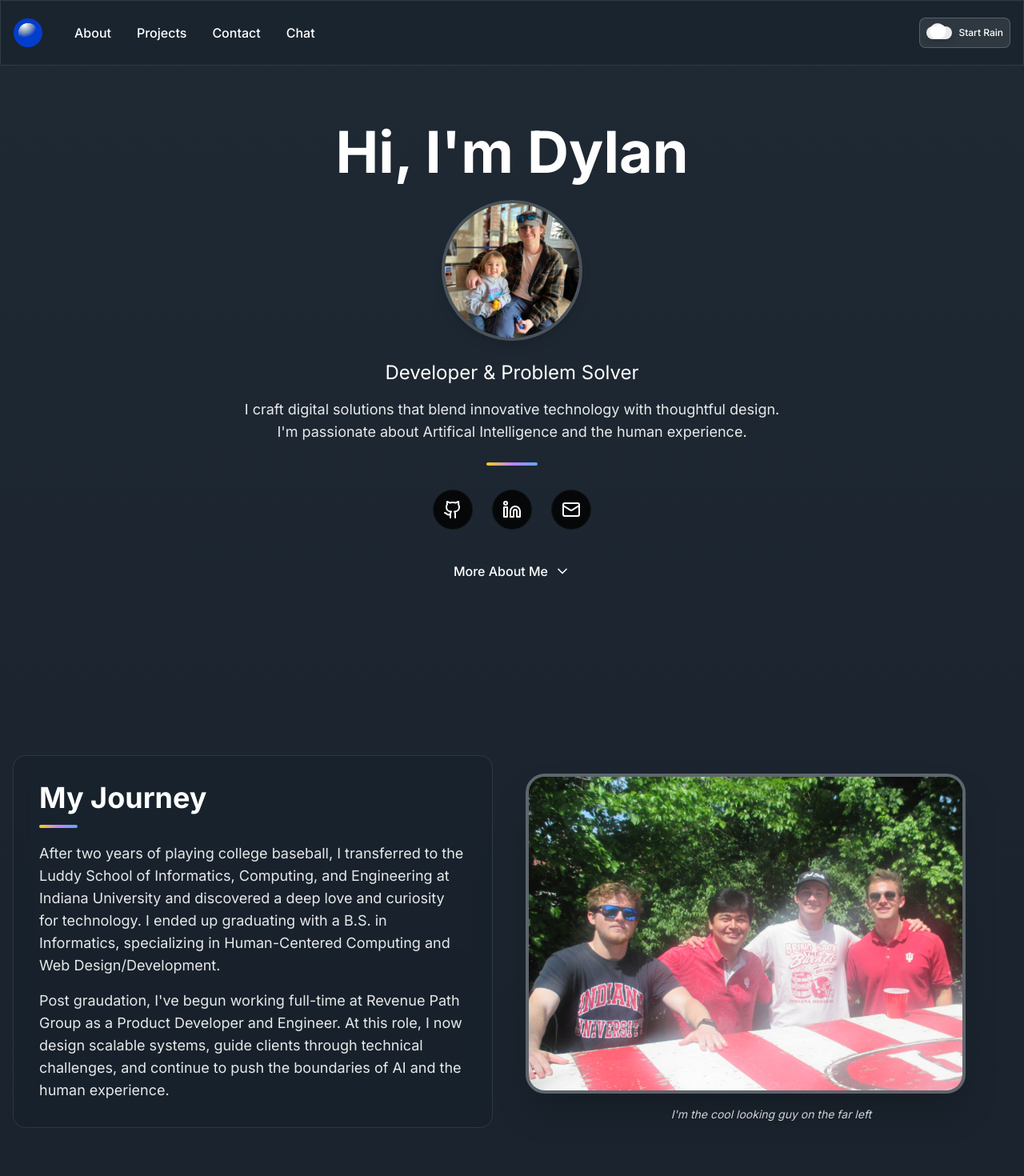
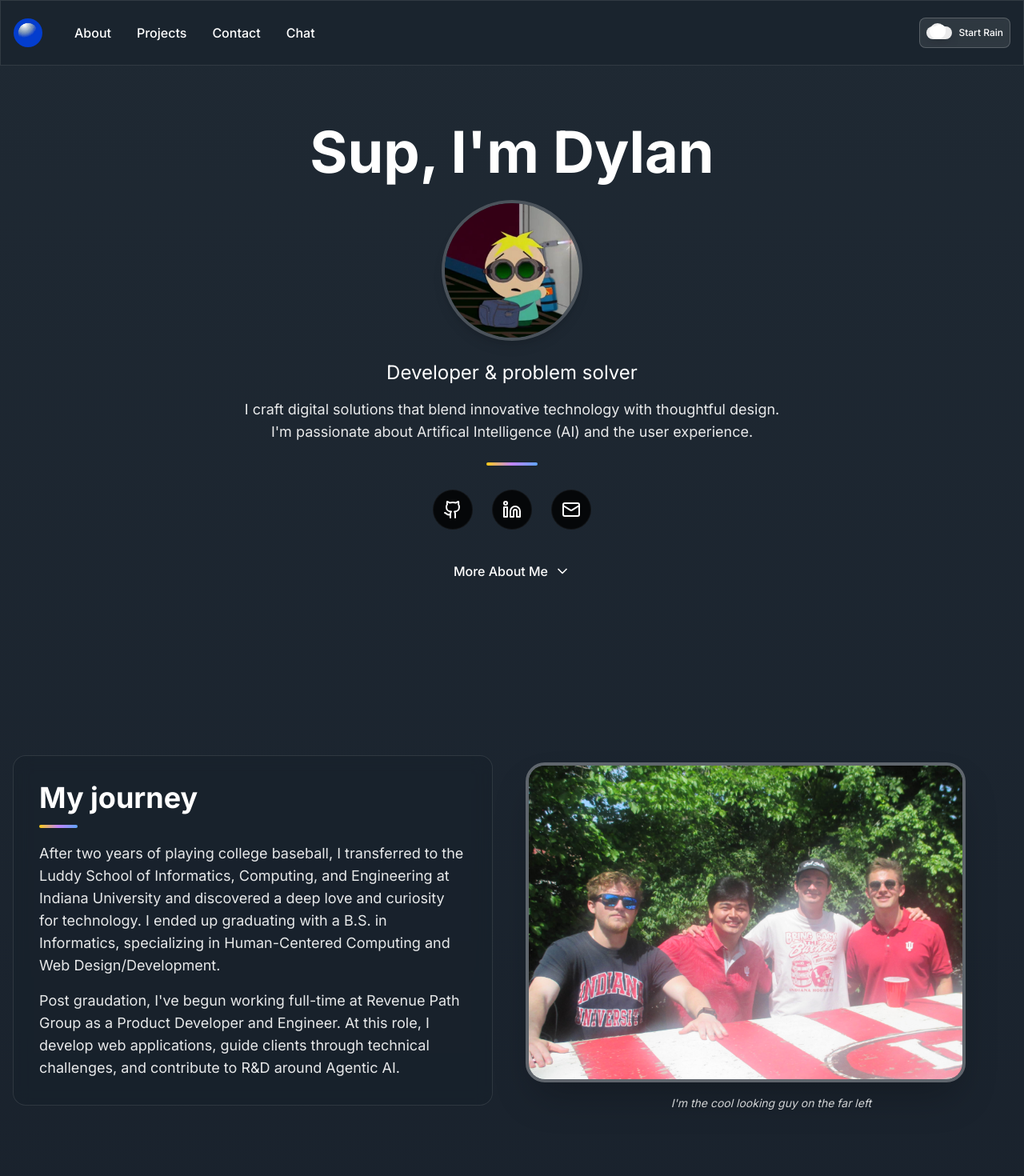
Before and after one commit to dylGray/dylans-web, a React (Vite) app: page / in a window 1280 px wide. Shown: the top 1470 px of the page at 80% size. Built offline with nearby package versions, Linux system fonts and the light colour scheme.

Commit message:
small changes

```diff
--- a/src/components/About.tsx
+++ b/src/components/About.tsx
@@ -7,14 +7,14 @@ const About = () => {
 
         <div className="grid grid-cols-1 lg:grid-cols-2 gap-12 items-center mb-16">
           <div className="glass rounded-2xl p-8 relative overflow-visible">
-            <h3 className="text-3xl sm:text-4xl font-bold text-white mb-3">My Journey</h3>
+            <h3 className="text-3xl sm:text-4xl font-bold text-white mb-3">My journey</h3>
             <span className="inline-block mb-3 w-12 h-1 bg-gradient-to-r from-yellow-400 via-purple-400 to-blue-400 rounded-full" />
               <div className="space-y-4 leading-relaxed">
                 <p className='text-sm md:text-lg text-white/90'>
                   After two years of playing college baseball, I transferred to the Luddy School of Informatics, Computing, and Engineering at Indiana University and discovered a deep love and curiosity for technology. I ended up graduating with a B.S. in Informatics, specializing in Human-Centered Computing and Web Design/Development.
                 </p>
                 <p className='text-sm md:text-lg text-white/90'>
-                  Post graudation, I've begun working full-time at Revenue Path Group as a Product Developer and Engineer. At this role, I now design scalable systems, guide clients through technical challenges, and continue to push the boundaries of AI and the human experience.
+                  Post graudation, I've begun working full-time at Revenue Path Group as a Product Developer and Engineer. At this role, I develop web applications, guide clients through technical challenges, and contribute to R&D around Agentic AI.
                 </p>
               </div>
           </div>
--- a/src/components/ChatShowcase.tsx
+++ b/src/components/ChatShowcase.tsx
@@ -9,7 +9,7 @@ const ChatShowcase: React.FC = () => {
         <div className="mx-auto max-w-5xl rounded-3xl mt-2 md:mt-0 p-4 md:p-8 md:p-12">
           <div className="space-y-6">
             <h2 className="text-2xl md:text-4xl font-bold text-white -mb-4 md:-mb-3 flex items-center justify-center gap-2">
-              Under Construction <WrenchIcon className="w-8 h-8 text-white/70" />
+              Under construction <WrenchIcon className="w-8 h-8 text-white/70" />
             </h2>
 
             <p className="text-sm sm:text-xl text-white/90 max-w-4xl mx-auto sm:leading-[1.5] mb-2">
--- a/src/components/Experience.tsx
+++ b/src/components/Experience.tsx
@@ -34,7 +34,7 @@ const ExperienceAndSlideshow: React.FC = () => {
     <section className="w-full px-2 sm:px-4 lg:px-8 py-12">
         <div className="max-w-7xl mx-auto px-2">
             <h2 className="text-2xl sm:text-4xl mb-2 font-bold text-white gap-3 px-1 text-center md:text-left">
-                Skills and Experience<span className="hidden md:inline-block ml-3 mb-1.5 w-8 h-1 bg-gradient-to-r from-yellow-400 via-purple-400 to-blue-400 rounded-full" />
+                My core skills, and what I love<span className="hidden md:inline-block ml-3 mb-1.5 w-8 h-1 bg-gradient-to-r from-yellow-400 via-purple-400 to-blue-400 rounded-full" />
             </h2>
             <p className="text-white/90 w-full text-sm md:text-xl mb-2 px-1 text-center md:text-left">
                 Throughout my time in college and in the workforce, I've gained experience in these areas and tools:
--- a/src/components/Hero.tsx
+++ b/src/components/Hero.tsx
@@ -1,5 +1,5 @@
 import { ChevronDown, Github, Linkedin, Mail } from 'lucide-react';
-import dylAndMagsImg from '../assets/images/dyl-and-mags.jpg';
+import butters from '../assets/images/butters.jpg';
 
 const Hero = () => {
   const scrollToAbout = () => {
@@ -14,19 +14,19 @@ const Hero = () => {
       <div className="text-center max-w-5xl mx-auto">
         <div className="p-8 sm:p-12 lg:p-16">
           <h1 className="text-4xl sm:text-6xl lg:text-7xl font-bold text-white mb-6">
-            Hi, I'm Dylan
+            Sup, I'm Dylan
           </h1>
           <img
-            src={dylAndMagsImg}
+            src={butters}
             alt="Dylan and Mags"
             className="mx-auto mb-6 w-36 h-36 sm:w-44 sm:h-44 object-cover rounded-full border-4 border-white/20 shadow-lg"
           />
           <p className="text-lg sm:text-xl lg:text-2xl text-white mb-4 leading-relaxed">
-            Developer & Problem Solver
+            Developer & problem solver
           </p>
           <p className="text-xs sm:text-lg text-white/90 mb-3 md:mb-6 max-w-2xl mx-auto leading-relaxed">
             I craft digital solutions that blend innovative technology with thoughtful design.
-            I'm passionate about Artifical Intelligence and the human experience.
+            I'm passionate about Artifical Intelligence (AI) and the user experience.
           </p>
           <span className="inline-block mb-3 md:mb-6 w-16 h-1 bg-gradient-to-r from-yellow-400 via-purple-400 to-blue-400 rounded-full" />
           <div className="flex justify-center space-x-6 mb-8 md:mb-12">
--- a/src/components/Projects.tsx
+++ b/src/components/Projects.tsx
@@ -71,7 +71,7 @@ const Projects = () => {
       <div className="max-w-7xl mx-auto">
         <div className="text-center mb-10">
           <h2 className="text-2xl sm:text-4xl lg:text-4xl font-bold text-white mb-2 leading-tight">
-            Previous and On-Going Development
+            Stuff I've been building
           </h2>
           <p className="text-sm sm:text-xl text-white/90 max-w-3xl mx-auto sm:leading-relaxed mb-2">
             Here are some of the projects I've lead, colloborated on, and have built myself.
```
Also changed, not shown: src/assets/images/butters.jpg (added).
